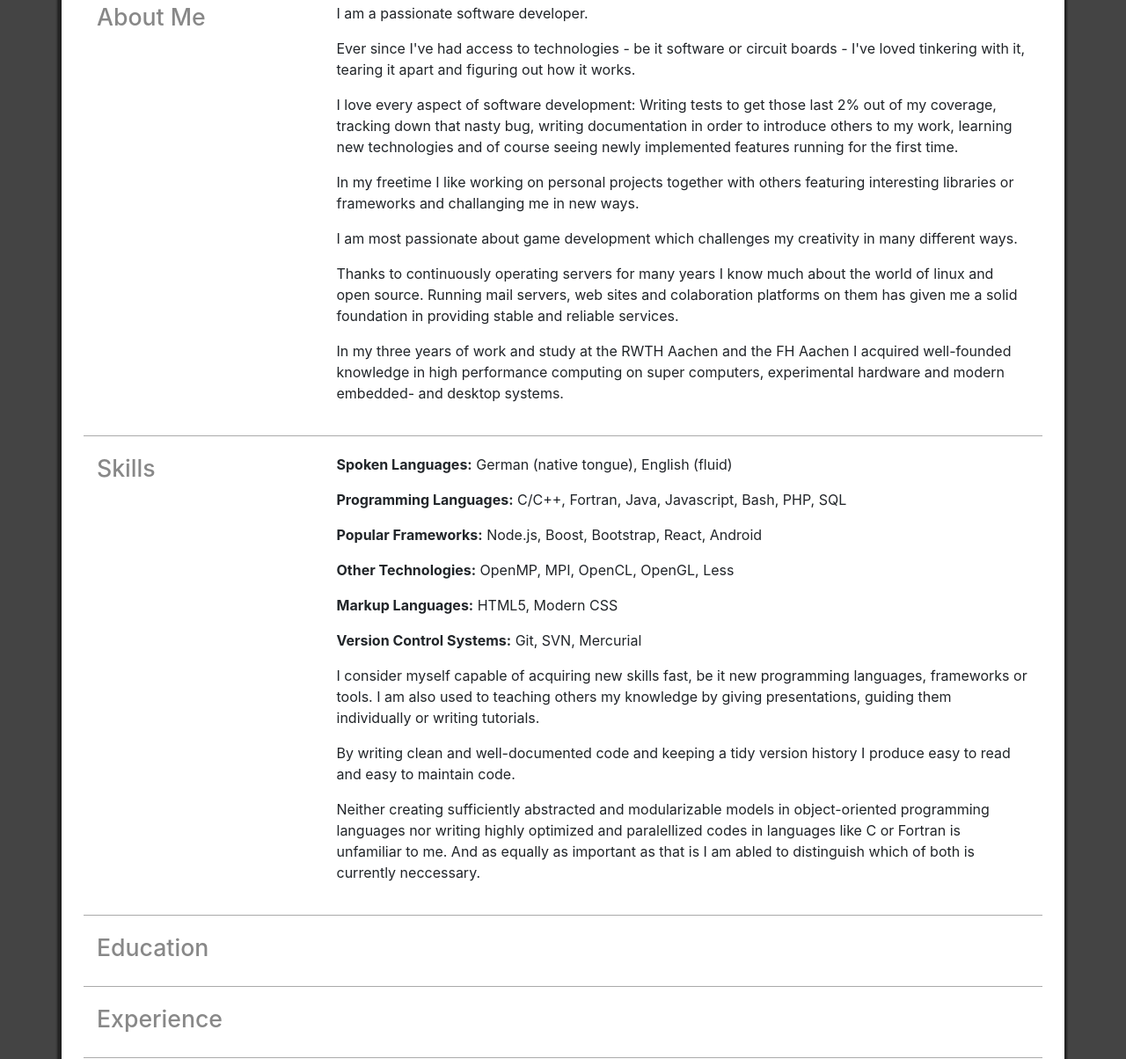
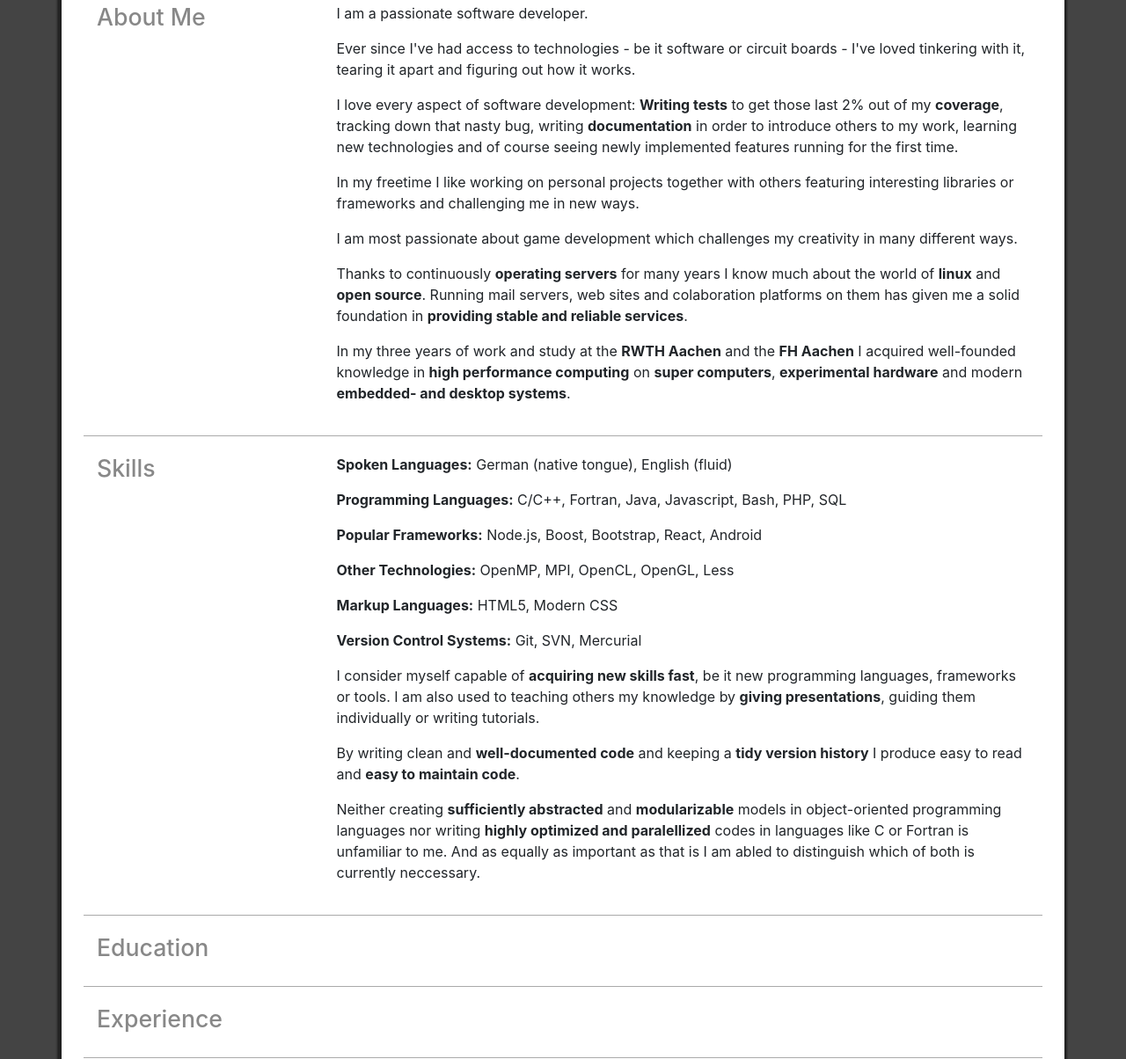
Before and after one commit to Prior99/portfolio, a website: page index.html in a window 1280 px wide. Shown: the part 333-1537 px from the top of the page at 88% size. Drawn offline with nearby package versions, Linux system fonts and the light colour scheme; files that its build step writes are made by us from their sources.

Commit message:
Make buzzwords fat.

```diff
--- a/index.html
+++ b/index.html
@@ -36,11 +36,11 @@
             <div class="col-md-9">
                 <p>I am a passionate software developer.</p>
                 <p>Ever since I've had access to technologies - be it software or circuit boards - I've loved tinkering with it, tearing it apart and figuring out how it works.</p>
-                <p>I love every aspect of software development: Writing tests to get those last 2% out of my coverage, tracking down that nasty bug, writing documentation in order to introduce others to my work, learning new technologies and of course seeing newly implemented features running for the first time.</p>
-                <p>In my freetime I like working on personal projects together with others featuring interesting libraries or frameworks and challanging me in new ways.</p>
+                <p>I love every aspect of software development: <b>Writing tests</b> to get those last 2% out of my <b>coverage</b>, tracking down that nasty bug, writing <b>documentation</b> in order to introduce others to my work, learning new technologies and of course seeing newly implemented features running for the first time.</p>
+                <p>In my freetime I like working on personal projects together with others featuring interesting libraries or frameworks and challenging me in new ways.</p>
                 <p>I am most passionate about game development which challenges my creativity in many different ways.</p>
-                <p>Thanks to continuously operating servers for many years I know much about the world of linux and open source. Running mail servers, web sites and colaboration platforms on them has given me a solid foundation in providing stable and reliable services.</p>
-                <p>In my three years of work and study at the RWTH Aachen and the FH Aachen I acquired well-founded knowledge in high performance computing on super computers, experimental hardware and modern embedded- and desktop systems.</p>
+                <p>Thanks to continuously <b>operating servers</b> for many years I know much about the world of <b>linux</b> and <b>open source</b>. Running mail servers, web sites and colaboration platforms on them has given me a solid foundation in <b>providing stable and reliable services</b>.</p>
+                <p>In my three years of work and study at the <b>RWTH Aachen</b> and the <b>FH Aachen</b> I acquired well-founded knowledge in <b>high performance computing</b> on <b>super computers</b>, <b>experimental hardware</b> and modern <b>embedded- and desktop systems</b>.</p>
             </div>
         </div>
         <div class="row lined spaced">
@@ -54,9 +54,9 @@
                 <p><b>Other Technologies:</b> OpenMP, MPI, OpenCL, OpenGL, Less</p>
                 <p><b>Markup Languages:</b> HTML5, Modern CSS</p>
                 <p><b>Version Control Systems:</b> Git, SVN, Mercurial</p>
-                <p>I consider myself capable of acquiring new skills fast, be it new programming languages, frameworks or tools. I am also used to teaching others my knowledge by giving presentations, guiding them individually or writing tutorials.</p>
-                <p>By writing clean and well-documented code and keeping a tidy version history I produce easy to read and easy to maintain code.</p>
-                <p>Neither creating sufficiently abstracted and modularizable models in object-oriented programming languages nor writing highly optimized and paralellized codes in languages like C or Fortran is unfamiliar to me. And as equally as important as that is I am abled to distinguish which of both is currently neccessary.</p>
+                <p>I consider myself capable of <b>acquiring new skills fast</b>, be it new programming languages, frameworks or tools. I am also used to teaching others my knowledge by <b>giving presentations</b>, guiding them individually or writing tutorials.</p>
+                <p>By writing clean and <b>well-documented code</b> and keeping a <b>tidy version history</b> I produce easy to read and <b>easy to maintain code</b>.</p>
+                <p>Neither creating <b>sufficiently abstracted</b> and <b>modularizable</b> models in object-oriented programming languages nor writing <b>highly optimized and paralellized</b> codes in languages like C or Fortran is unfamiliar to me. And as equally as important as that is I am abled to distinguish which of both is currently neccessary.</p>
             </div>
         </div>
         <div class="row lined spaced">
```
